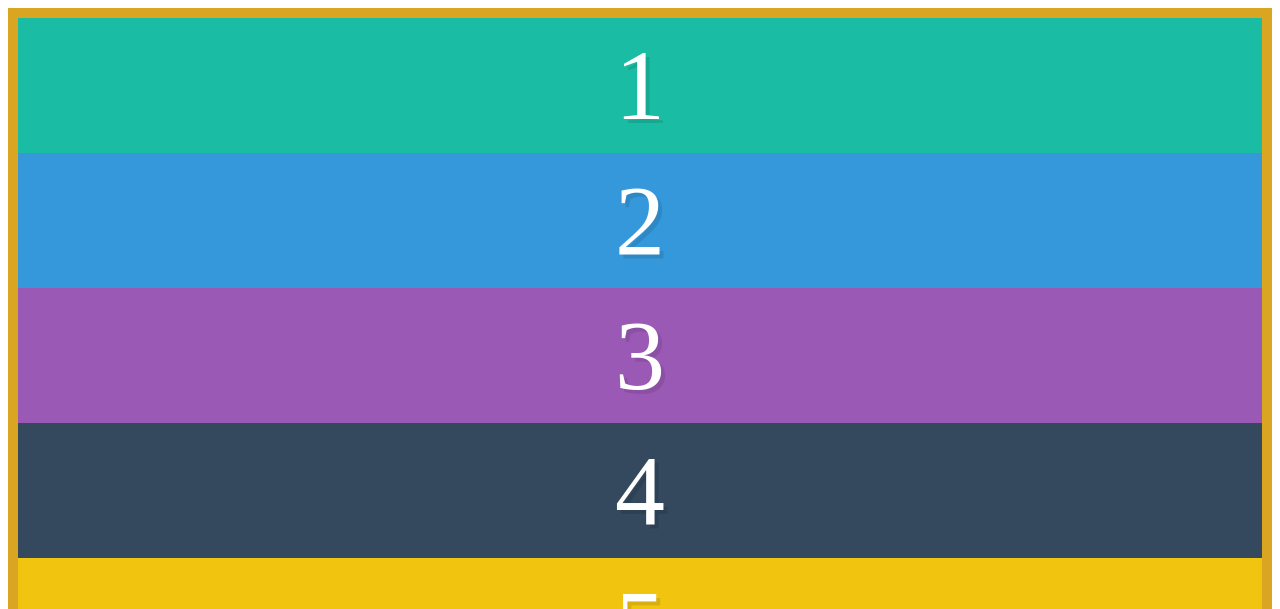
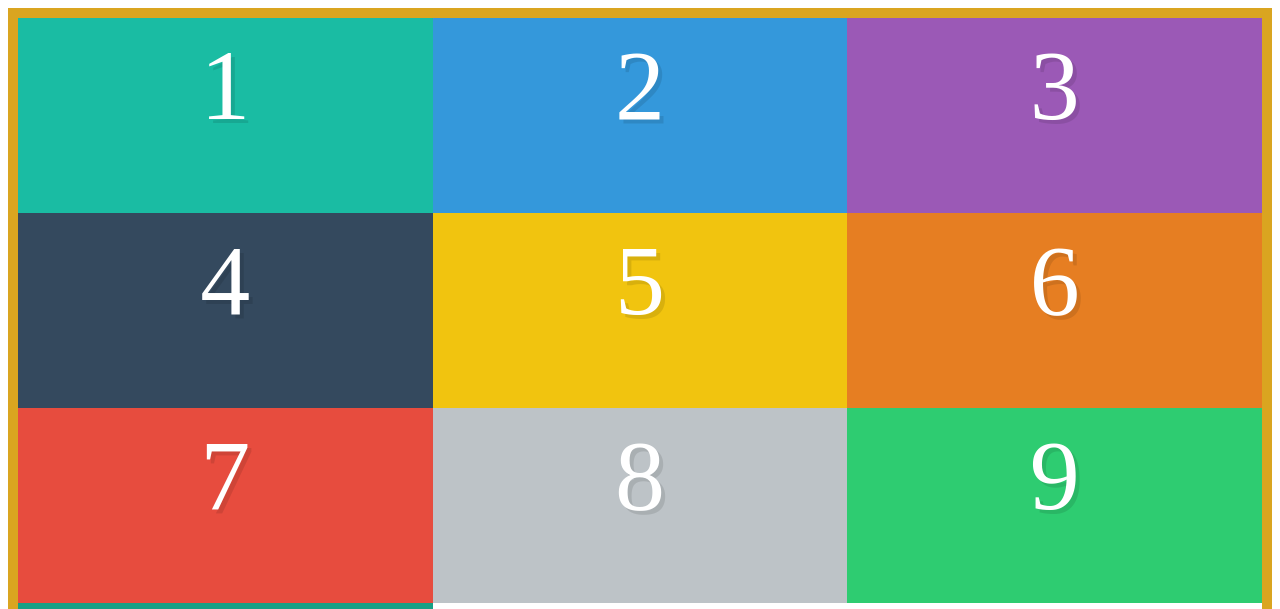
Before and after one commit to lassit09/zero_to_mastery, a plain HTML site: page css3/flexbox/flexbox.html in a window 1280 px wide. Shown: the top 609 px of the page. Drawn offline with Linux system fonts and the light colour scheme.

Commit message:
More flexbox practice

```diff
--- a/css3/flexbox/flexbox.css
+++ b/css3/flexbox/flexbox.css
@@ -27,5 +27,11 @@
     display: flex;
     border: 10px solid goldenrod;
     min-height: 100vh;
-    flex-direction: column;
+    flex-direction: row;
+    flex-wrap: wrap;
 }
+
+.box {
+    width: 33.3333333%;
+    padding: 10px;
+}
```
